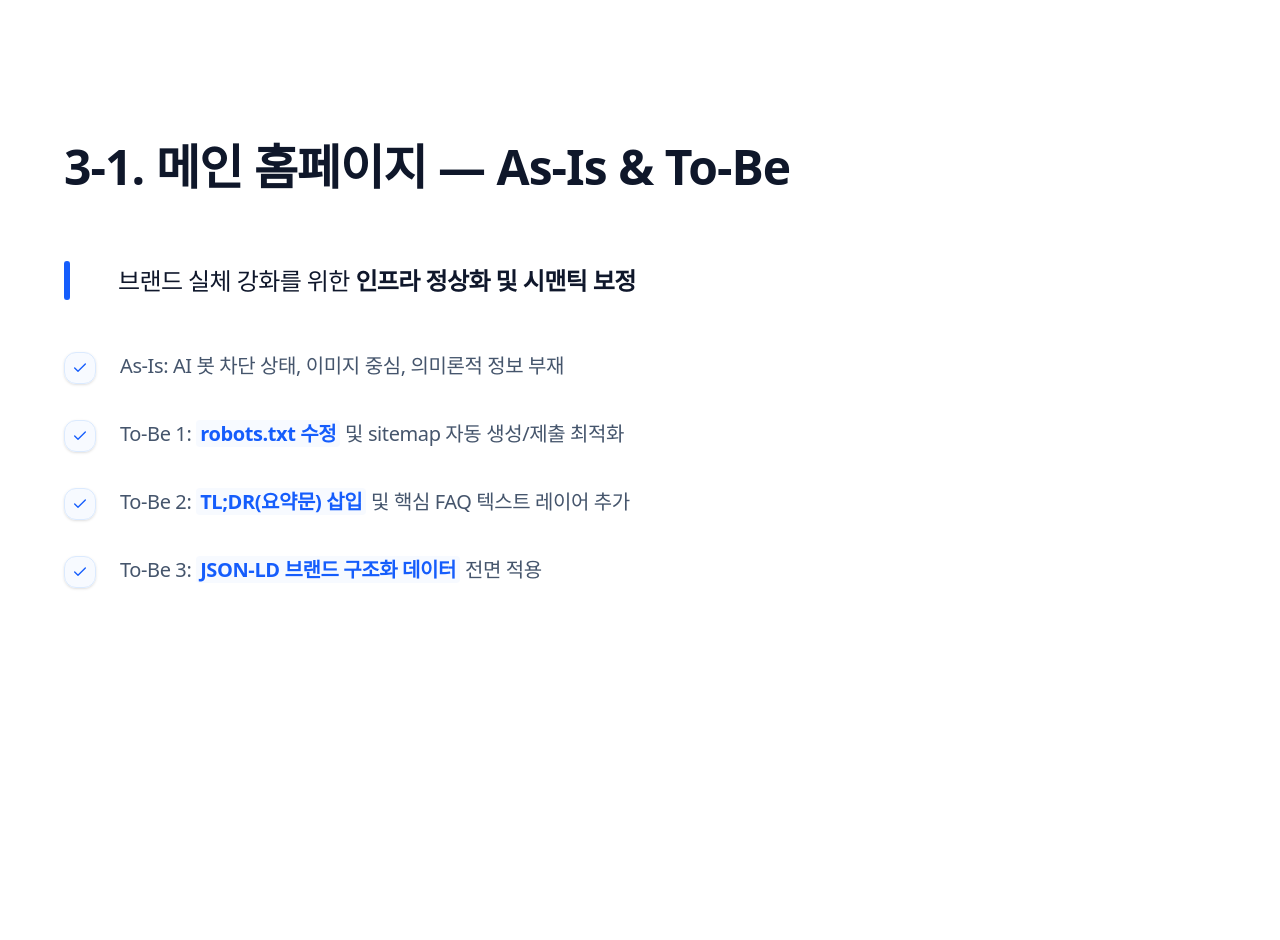
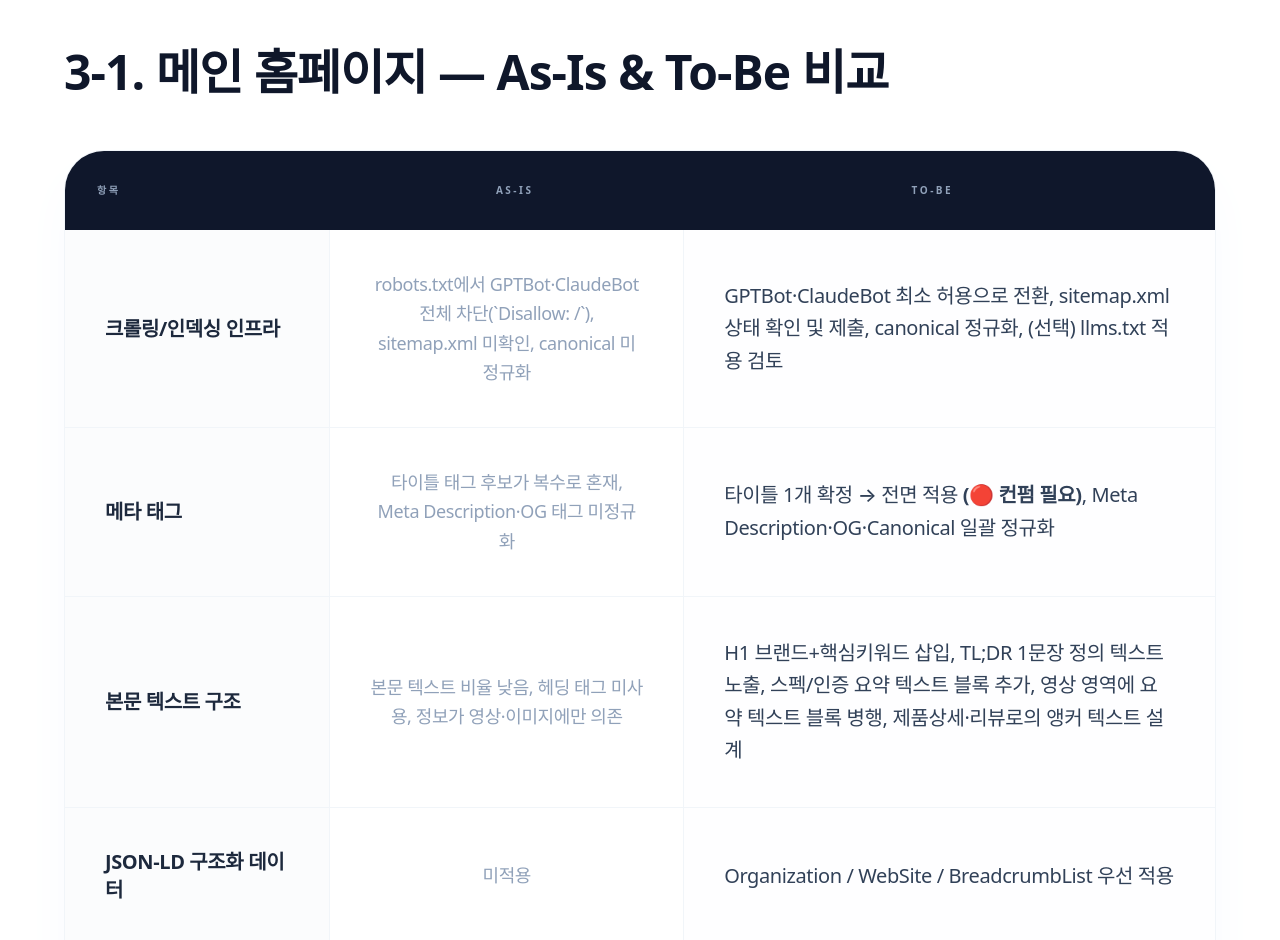
Before and after one commit to seoyahh/bluevent_geo_poc_review, a React (Vite) app: page / in a window 1280 px wide. Shown: the part 11060-12000 px from the top of the page. Built offline with nearby package versions, Linux system fonts and the light colour scheme; a web font is replaced by a local one.

Commit message:
UI Enhancement: Implemented ComparisonTableLayout for 3-1 and DecisionItemsLayout for 3-1-b

```diff
--- a/src/App.tsx
+++ b/src/App.tsx
@@ -535,6 +535,78 @@ export default function App() {
       </div>
     );
   };
+  const ComparisonTableLayout = ({ slide }: { slide: typeof SLIDES[0] }) => {
+    const rows = slide.bullets.filter(b => b.startsWith('COMPARE:')).map(b => b.replace('COMPARE:', '').split('|'));
+
+    return (
+      <div className="w-full max-w-[1400px] mx-auto px-8 lg:px-16 py-20 min-h-screen flex flex-col justify-center">
+        <h2 className="h2-header mb-12" dangerouslySetInnerHTML={{ __html: slide.title }} />
+
+        <div className="overflow-hidden rounded-[2.5rem] border border-slate-100 bg-white shadow-2xl shadow-blue-500/5">
+          <div className="grid grid-cols-[1.5fr_2fr_3fr] bg-slate-900 p-8 text-white sticky top-0 z-20">
+            <span className="label-caps !text-slate-400">항목</span>
+            <span className="label-caps !text-slate-400 text-center">As-Is</span>
+            <span className="label-caps !text-slate-400 text-center">To-Be</span>
+          </div>
+          <div className="divide-y divide-slate-100">
+            {rows.map(([item, asis, tobe], idx) => (
+              <motion.div
+                key={idx}
+                initial={{ opacity: 0, y: 20 }}
+                whileInView={{ opacity: 1, y: 0 }}
+                viewport={{ once: true, amount: 0.2 }}
+                transition={{ delay: idx * 0.1 }}
+                className="grid grid-cols-[1.5fr_2fr_3fr] group"
+              >
+                <div className="p-10 bg-slate-50/50 flex items-center border-r border-slate-100 group-hover:bg-blue-50/30 transition-colors">
+                  <h3 className="text-xl font-bold text-slate-800" dangerouslySetInnerHTML={{ __html: item }} />
+                </div>
+                <div className="p-10 flex items-center justify-center border-r border-slate-100 text-slate-400 text-lg leading-relaxed text-center font-light">
+                  <p dangerouslySetInnerHTML={{ __html: asis }} />
+                </div>
+                <div className="p-10 flex items-center bg-blue-50/10 text-slate-700 text-xl leading-relaxed font-medium group-hover:bg-blue-50/30 transition-colors">
+                  <p dangerouslySetInnerHTML={{ __html: tobe }} />
+                </div>
+              </motion.div>
+            ))}
+          </div>
+        </div>
+      </div>
+    );
+  };
+
+  const DecisionItemsLayout = ({ slide }: { slide: typeof SLIDES[0] }) => {
+    const items = slide.bullets.filter(b => b.startsWith('CONFIRM:')).map(b => b.replace('CONFIRM:', '').split('|'));
+
+    return (
+      <div className="w-full max-w-[1400px] mx-auto px-8 lg:px-16 py-20 min-h-screen flex flex-col justify-center">
+        <h2 className="h2-header mb-12" dangerouslySetInnerHTML={{ __html: slide.title }} />
+
+        <div className="grid grid-cols-1 md:grid-cols-3 gap-10">
+          {items.map(([title, content], idx) => (
+            <motion.div
+              key={idx}
+              initial={{ opacity: 0, scale: 0.95 }}
+              whileInView={{ opacity: 1, scale: 1 }}
+              viewport={{ once: true, amount: 0.2 }}
+              className="clean-card p-12 flex flex-col gap-8 bg-white"
+            >
+              <div className="w-16 h-16 rounded-2xl bg-amber-50 text-amber-500 flex items-center justify-center">
+                <AlertTriangle size={32} />
+              </div>
+              <div className="space-y-4">
+                <h3 className="text-2xl font-black text-slate-900" dangerouslySetInnerHTML={{ __html: title }} />
+                <p className="text-lg text-slate-500 leading-relaxed font-light" dangerouslySetInnerHTML={{ __html: content }} />
+              </div>
+              <div className="mt-auto pt-8 border-t border-slate-50">
+                <span className="text-xs font-black uppercase tracking-[0.2em] text-slate-300">Decision Required</span>
+              </div>
+            </motion.div>
+          ))}
+        </div>
+      </div>
+    );
+  };
 
   return (
     <div className="min-h-screen bg-white text-slate-900 font-sans selection:bg-blue-600 selection:text-white scroll-smooth overflow-x-hidden">
@@ -574,8 +646,10 @@ export default function App() {
             {[8, 9].includes(index) && <DiagnosticResultsLayout slide={slide} />}
             {index === 10 && <HypothesesLayout slide={slide} />}
             {index === 12 && <StrategyLayout slide={slide} />}
-            {index === 15 ? <RoadmapLayout slide={slide} index={index} /> : null}
-            {![0, 1, 2, 5, 6, 7, 8, 9, 10, 11, 12, 15].includes(index) && <StandardLayout slide={slide} index={index} />}
+            {index === 13 && <ComparisonTableLayout slide={slide} />}
+            {index === 14 && <DecisionItemsLayout slide={slide} />}
+            {index === 17 ? <RoadmapLayout slide={slide} index={index} /> : null}
+            {![0, 1, 2, 5, 6, 7, 8, 9, 10, 11, 12, 13, 14, 17].includes(index) && <StandardLayout slide={slide} index={index} />}
           </section>
         ))}
       </main>
--- a/src/constants.ts
+++ b/src/constants.ts
@@ -159,18 +159,30 @@ export const SLIDES: Slide[] = [
   },
   {
     id: 14,
-    title: "3-1. 메인 홈페이지 — As-Is & To-Be",
-    oneLiner: "브랜드 실체 강화를 위한 <strong>인프라 정상화 및 시맨틱 보정</strong>",
+    title: "3-1. 메인 홈페이지 — As-Is & To-Be 비교",
+    oneLiner: "브랜드 실체 강화를 위한 <strong>인프라 정상화 및 시맨틱 보정</strong> 비교",
     bullets: [
-      "As-Is: AI 봇 차단 상태, 이미지 중심, 의미론적 정보 부재",
-      "To-Be 1: <strong>robots.txt 수정</strong> 및 sitemap 자동 생성/제출 최적화",
-      "To-Be 2: <strong>TL;DR(요약문) 삽입</strong> 및 핵심 FAQ 텍스트 레이어 추가",
-      "To-Be 3: <strong>JSON-LD 브랜드 구조화 데이터</strong> 전면 적용"
+      "COMPARE:크롤링/인덱싱 인프라|robots.txt에서 GPTBot·ClaudeBot 전체 차단(`Disallow: /`), sitemap.xml 미확인, canonical 미정규화|GPTBot·ClaudeBot 최소 허용으로 전환, sitemap.xml 상태 확인 및 제출, canonical 정규화, (선택) llms.txt 적용 검토",
+      "COMPARE:메타 태그|타이틀 태그 후보가 복수로 혼재, Meta Description·OG 태그 미정규화|타이틀 1개 확정 → 전면 적용 <strong>(🔴 컨펌 필요)</strong>, Meta Description·OG·Canonical 일괄 정규화",
+      "COMPARE:본문 텍스트 구조|본문 텍스트 비율 낮음, 헤딩 태그 미사용, 정보가 영상·이미지에만 의존|H1 브랜드+핵심키워드 삽입, TL;DR 1문장 정의 텍스트 노출, 스펙/인증 요약 텍스트 블록 추가, 영상 영역에 요약 텍스트 블록 병행, 제품상세·리뷰로의 앵커 텍스트 설계",
+      "COMPARE:JSON-LD 구조화 데이터|미적용|Organization / WebSite / BreadcrumbList 우선 적용",
+      "COMPARE:FAQ|없음|핵심 5개 FAQ 텍스트 블록 삽입 (FAQPage 스키마 연동)"
     ],
     visualGuide: "메인 페이지의 시각적/기술적 변화를 비교한 전/후 레이아웃 도식."
   },
   {
     id: 15,
+    title: "3-1-b. 메인 홈페이지 — 개선 시 의사결정 필요 사항",
+    oneLiner: "효과적인 PoC 수행을 위한 <strong>브랜드 가이드 및 기술 정책</strong> 확정",
+    bullets: [
+      "CONFIRM:브랜드 키워드|메타 타이틀 및 H1에 명시할 1순위 브랜드 키워드 확정 필요",
+      "CONFIRM:컨텐츠 노출|TL;DR 정의 및 요약 텍스트의 디자인적 노출 방식 결정 (Hidden vs Visible)",
+      "CONFIRM:기술 지원|robots.txt 수정을 위한 FTP 정보 공유 또는 플랫폼사 협업 채널 확보"
+    ],
+    visualGuide: "의사결정이 필요한 항목들을 체크리스트 형태로 시각화."
+  },
+  {
+    id: 16,
     title: "3-2. 제품 상세페이지 — As-Is & To-Be",
     oneLiner: "AI용 <strong>정형 데이터 레이어 구축</strong>을 통한 인용률 극대화",
     bullets: [
@@ -182,7 +194,7 @@ export const SLIDES: Slide[] = [
     visualGuide: "상세 페이지의 데이터 추출 엔진 친화적 개선안 가이드라인."
   },
   {
-    id: 16,
+    id: 17,
     title: "3-3. 검증 계획 및 성과 측정",
     oneLiner: "<strong>수행계획서 4단계</strong> 연계를 통한 PoC 성과 리포팅 및 기술 검증",
     bullets: [
@@ -192,5 +204,16 @@ export const SLIDES: Slide[] = [
       "Next Action: 측정 결과 기반의 <strong>상용 레벨 확산 가이드라인</strong> 도출"
     ],
     visualGuide: "검증 단계별 타임라인 및 KPI 달성 평가 보드."
+  },
+  {
+    id: 18,
+    title: "4. 기대 효과 및 향후 계획",
+    oneLiner: "GEO 기술 도입을 통한 <strong>브랜드 가치 제고 및 시장 선점</strong> 로드맵",
+    bullets: [
+      "PHASE 1: PoC 수행|메인/상세 개선 및 AI 인용률 변화 측정 (2026.03)",
+      "PHASE 2: 결과 분석|검색 노출 최적화 및 GPTs 커스텀 지식 구축 (2026.04)",
+      "PHASE 3: 상용 확산|전사 디지털 에셋 GEO 표준 수립 및 글로벌 확장 (2026.05+)"
+    ],
+    visualGuide: "성과 가시화 및 단계별 확장을 보여주는 3D 로드맵 애니메이션."
   }
 ];
```
